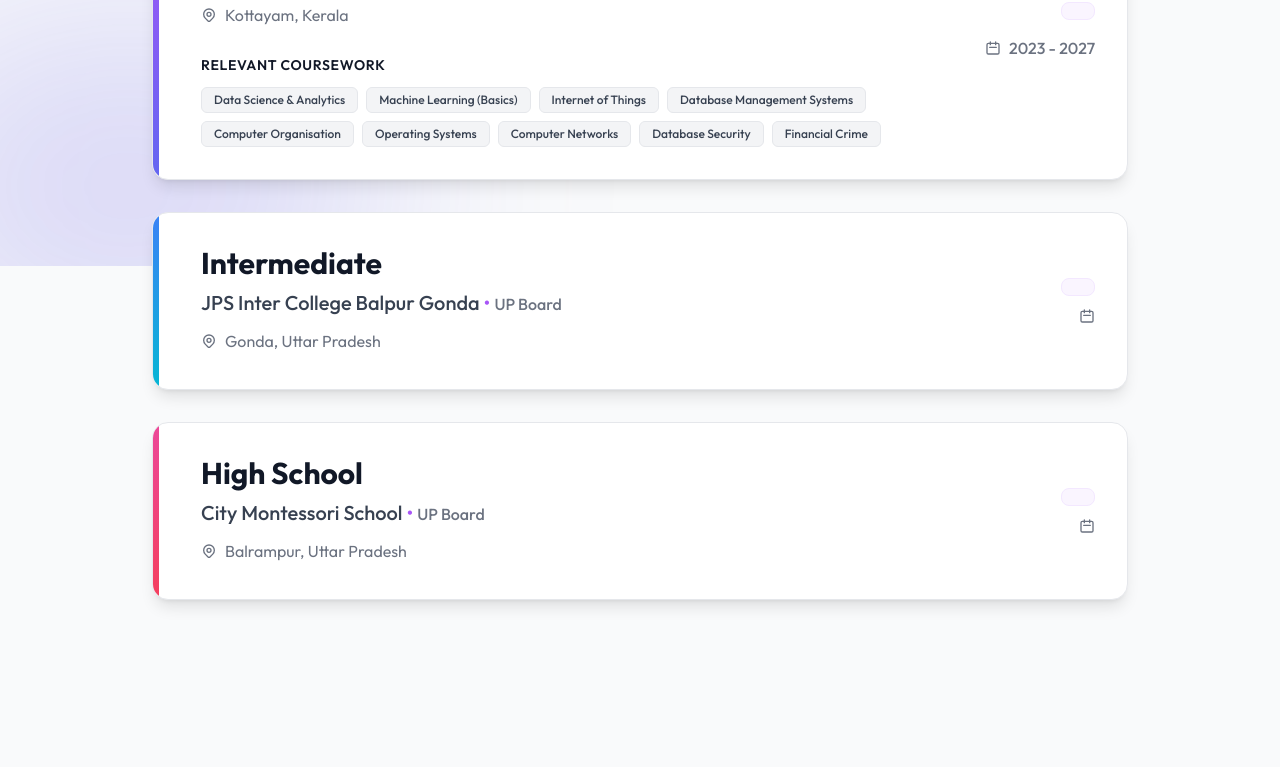
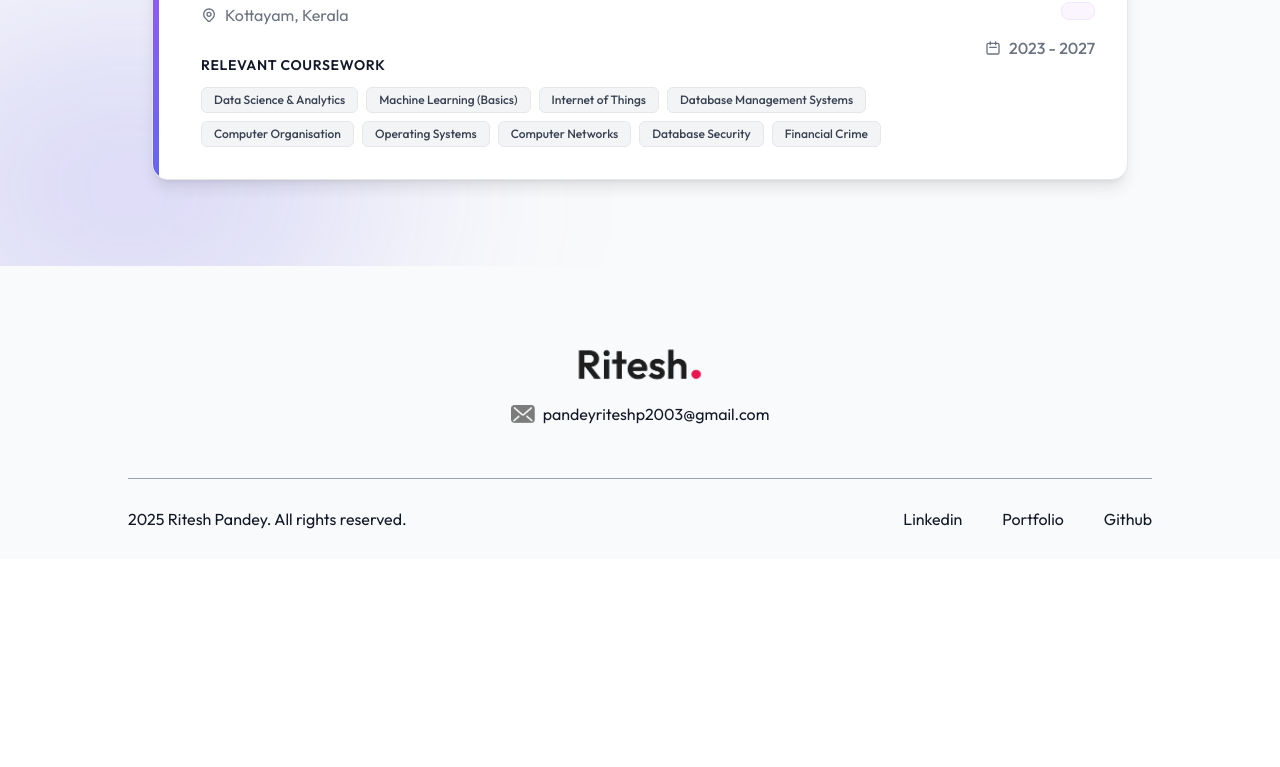
Before and after one commit to riteshpandey2024-cyber/MyPortfolio, a Next.js app: page /education in a window 1280 px wide. Shown: the part 534-1301 px from the top of the page. After the commit the page ends 1093 px from the top, so only its background shows below. Built offline with nearby package versions, Linux system fonts and the light colour scheme; a web font is replaced by a local one.

Commit message:
update edu code

```diff
--- a/app/education/page.jsx
+++ b/app/education/page.jsx
@@ -28,27 +28,27 @@ export default function EducationPage() {
             location: "Kottayam, Kerala",
             color: "from-purple-500 to-indigo-500",
             coursework: ["Data Science & Analytics", "Machine Learning (Basics)", "Internet of Things", "Database Management Systems", "Computer Organisation", "Operating Systems", "Computer Networks", "Database Security", "Financial Crime"]
-        },
-        {
-            degree: "Intermediate",
-            institution: "JPS Inter College Balpur Gonda",
-            board: "UP Board",
-            // score: "Percentage: 76.8%",
-            // year: "2022",
-            location: "Gonda, Uttar Pradesh",
-            color: "from-blue-500 to-cyan-500",
-            coursework: []
-        },
-        {
-            degree: "High School",
-            institution: "City Montessori School",
-            board: "UP Board",
-            // score: "Percentage: 79.6%",
-            // year: "2020",
-            location: "Balrampur, Uttar Pradesh",
-            color: "from-pink-500 to-rose-500",
-            coursework: []
         }
+        // {
+        //     degree: "Intermediate",
+        //     institution: "JPS Inter College Balpur Gonda",
+        //     board: "UP Board",
+        //     // score: "Percentage: 76.8%",
+        //     // year: "2022",
+        //     location: "Gonda, Uttar Pradesh",
+        //     color: "from-blue-500 to-cyan-500",
+        //     coursework: []
+        // },
+        // {
+        //     degree: "High School",
+        //     institution: "City Montessori School",
+        //     board: "UP Board",
+        //     // score: "Percentage: 79.6%",
+        //     // year: "2020",
+        //     location: "Balrampur, Uttar Pradesh",
+        //     color: "from-pink-500 to-rose-500",
+        //     coursework: []
+        // }
     ];
 
     return (
```
